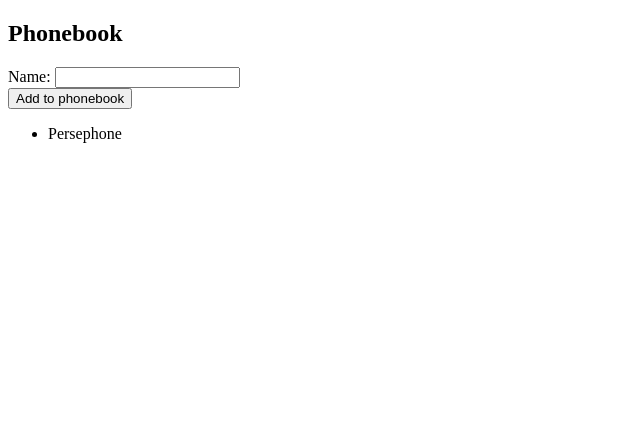
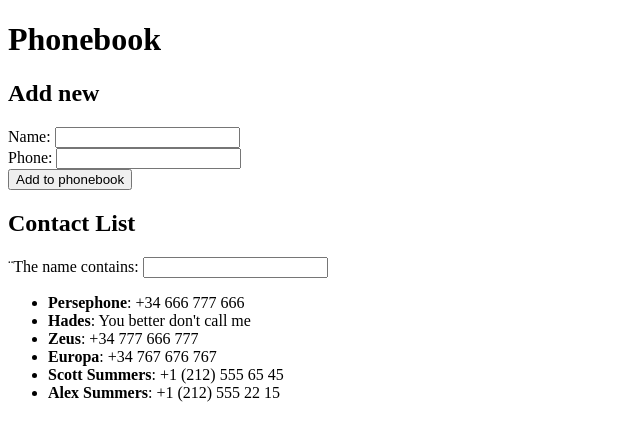
Before and after one commit to ivanuria/fullstack-part-2, a React (Vite) app in the folder phonebook/: page / in a window 1280 px wide. Shown: the top 440 px of the page, without its empty margins (0-640 px from the left). Built offline with nearby package versions, Linux system fonts and the light colour scheme.

Commit message:
Steps 3 to 5

```diff
--- a/phonebook/src/App.jsx
+++ b/phonebook/src/App.jsx
@@ -6,7 +6,28 @@ import ContactList from './components/ContactList'
 const App = () => {
   const [contacts, setContacts] = useState([
     {
-      name: "Persephone"
+      name: "Persephone",
+      phone: "+34 666 777 666"
+    },
+    {
+      name: "Hades",
+      phone: "You better don't call me"
+    },
+    {
+      name: "Zeus",
+      phone: "+34 777 666 777"
+    },
+    {
+      name: "Europa",
+      phone: "+34 767 676 767"
+    },
+    {
+      name: "Scott Summers",
+      phone: "+1 (212) 555 65 45"
+    },
+    {
+      name: "Alex Summers",
+      phone: "+1 (212) 555 22 15"
     }
   ])
 
@@ -16,8 +37,10 @@ const App = () => {
 
   return (
     <div>
-      <h2>Phonebook</h2>
+      <h1>Phonebook</h1>
+      <h2>Add new</h2>
       <AddPhone setter={addToPhoneBook} contacts={contacts}/>
+      <h2>Contact List</h2>
       <ContactList contacts={contacts} />
     </div>
   )
--- a/phonebook/src/components/AddPhone.jsx
+++ b/phonebook/src/components/AddPhone.jsx
@@ -2,6 +2,7 @@ import { useState } from "react"
 
 const AddPhone = ({ setter, contacts }) => {
     const [name, setName] = useState("")
+    const [phone, setPhone] = useState("")
     const contactsNames = contacts.map(contact => contact.name.toLowerCase())
 
     const checkDuplicatedName = () => {
@@ -16,15 +17,20 @@ const AddPhone = ({ setter, contacts }) => {
             return
         }
         setter({
-            name: name
+            name: name,
+            phone: phone
         })
         setName("")
+        setPhone("")
     }
 
     return (
         <form onSubmit={addPhone}>
             <div>
                 <label htmlFor="name">Name: </label><input name="name" id="name" value={name} onChange={(event) => setName(event.target.value)}/>
+            </div>
+            <div>
+                <label htmlFor="phone">Phone: </label><input name="phone" id="phone" value={phone} onChange={(event) => setPhone(event.target.value)}/>
             </div>
             <div>
                 <button type="submit">Add to phonebook</button>
--- /dev/null
+++ b/phonebook/src/components/Contact.jsx
@@ -0,0 +1,3 @@
+const Contact = ({ contact }) => <li><b>{contact.name}</b>: {contact.phone}</li>
+
+export default Contact
--- a/phonebook/src/components/ContactList.jsx
+++ b/phonebook/src/components/ContactList.jsx
@@ -1,8 +1,20 @@
+import { useState } from "react"
+import Contact from "./Contact"
+import Filter from "./Filter"
+
 const ContactList = ({contacts}) => {
+    const [filter, setFilter] = useState("")
+
+    let filteredContacts = contacts;
+    if (filter != "") filteredContacts = contacts.filter(contact => contact.name.toLowerCase().includes(filter.toLowerCase()))
+
     return (
-        <ul>
-            {contacts.map(contact => <li key={contact.name}>{contact.name}</li>)}
-        </ul>
+        <div>
+            <Filter setter={setFilter} filter={filter} />
+            <ul>
+                {filteredContacts.map(contact => <Contact key={contact.name} contact={contact} />)}
+            </ul>
+        </div>
     )
 }
 
--- /dev/null
+++ b/phonebook/src/components/Filter.jsx
@@ -0,0 +1,7 @@
+const Filter = ({filter, setter}) => {
+    return (
+        <div><label htmlFor="filter">¨The name contains: </label><input value={filter} onChange={(event) => setter(event.target.value)} /></div>
+    )
+}
+
+export default Filter
```
